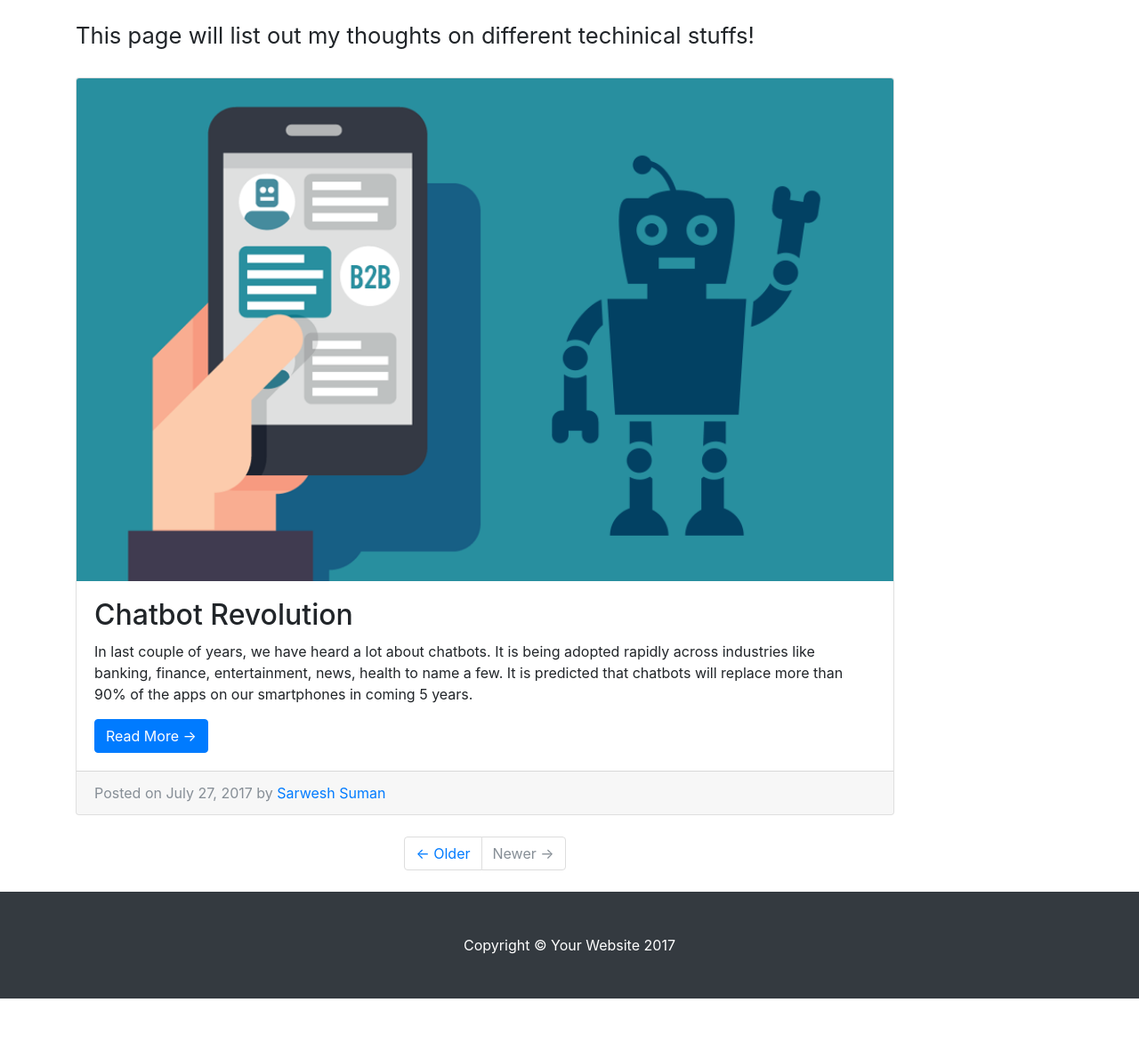
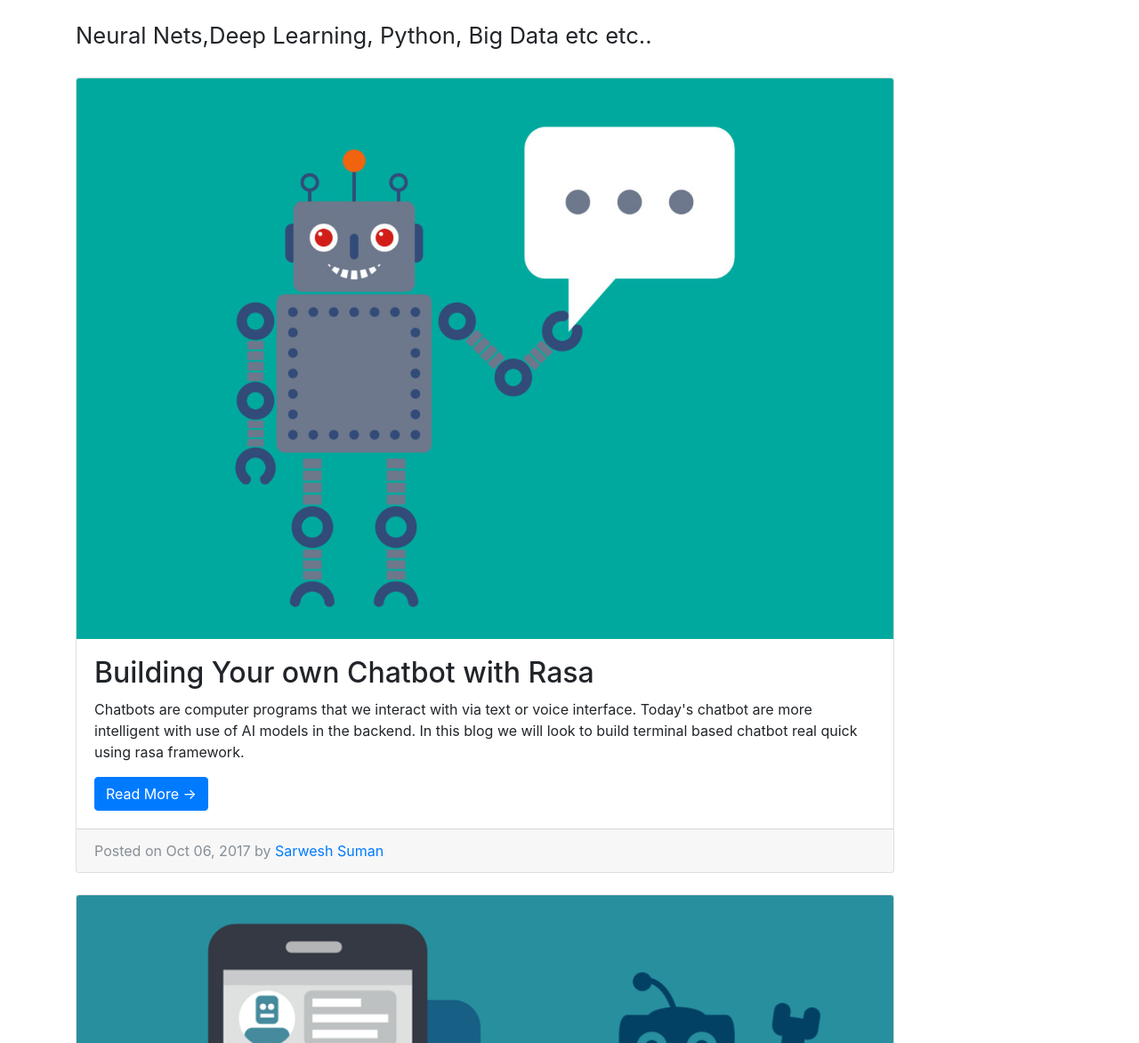
Before and after one commit to sarweshsuman/sarweshsuman.github.io, a website: page index.html in a window 1280 px wide. Shown: the part 128-1300 px from the top of the page at 89% size. Before the commit the page ends 1250 px from the top, so only its background shows below. Drawn offline with Linux system fonts and the light colour scheme.

Commit message:
Updated Index.html

```diff
--- a/index.html
+++ b/index.html
@@ -35,7 +35,7 @@
               </a>
             </li>
             <li class="nav-item">
-              <a class="nav-link" href="https://www.linkedin.com/in/sarwesh-suman-a7981220">Linkedin</a>
+              <a class="nav-link" href="https://www.linkedin.com/in/sarwesh-suman-a7981220" target="_blank">Linkedin</a>
             </li>
           </ul>
         </div>
@@ -51,8 +51,22 @@
         <div class="col-sm-4 col-md-8 col-lg-10">
 
           <h1 class="my-4">My Technical Blog</h1>
-          <h2><small>This page will list out my thoughts on different techinical stuffs!</small></h2>
+          <h2><small>Neural Nets,Deep Learning, Python, Big Data etc etc..</small></h2>
           <br />
+
+          <!-- Blog Post -->
+          <div class="card mb-4">
+            <img class="card-img-top" src="create-own-chatbot-rasa.jpg" alt="Card image cap">
+            <div class="card-body">
+              <h2 class="card-title">Building Your own Chatbot with Rasa</h2>
+              <p class="card-text">Chatbots are computer programs that we interact with via text or voice interface. Today's chatbot are more intelligent with use of AI models in the backend. In this blog we will look to build terminal based chatbot real quick using rasa framework.</p>
+              <a href="create-own-chatbot-rasa.html" class="btn btn-primary">Read More &rarr;</a>
+            </div>
+            <div class="card-footer text-muted">
+              Posted on Oct 06, 2017 by
+              <a href="#">Sarwesh Suman</a>
+            </div>
+          </div>
 
           <!-- Blog Post -->
           <div class="card mb-4">
@@ -89,7 +103,7 @@
     <!-- Footer -->
     <footer class="py-5 bg-dark">
       <div class="container">
-        <p class="m-0 text-center text-white">Copyright &copy; Your Website 2017</p>
+        <p class="m-0 text-center text-white">Copyright &copy; Sarwesh Suman 2017</p>
       </div>
       <!-- /.container -->
     </footer>
```
